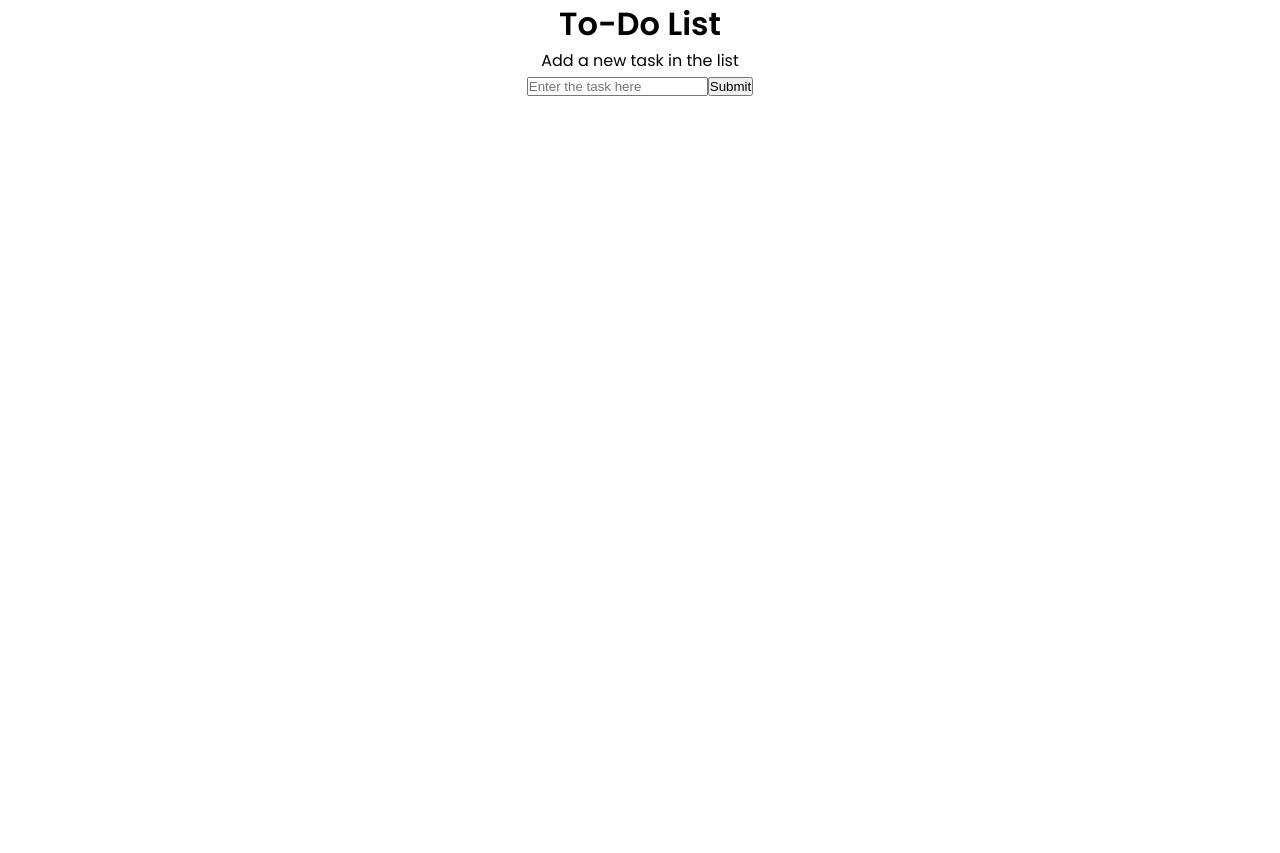
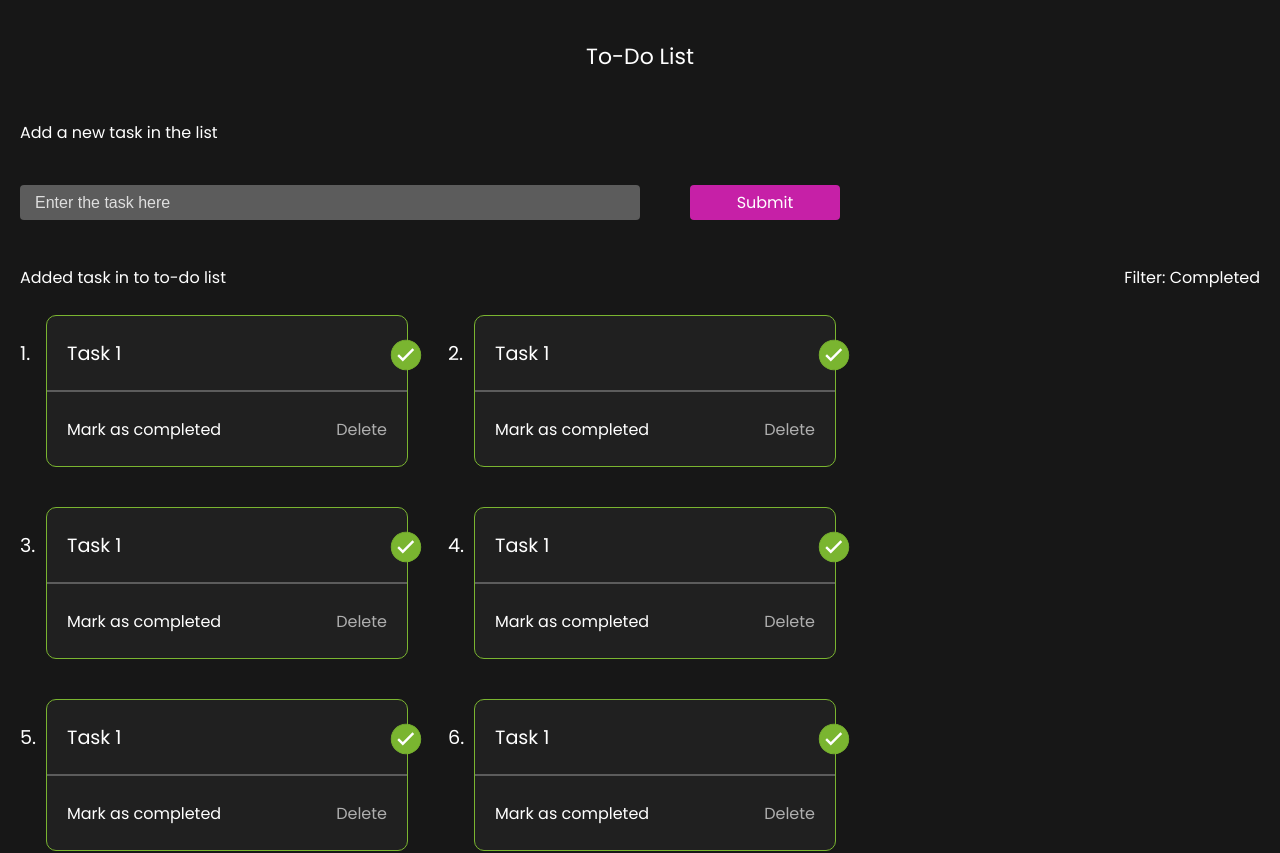
Before and after one commit to anomic30/To-Do-App, a React (Vite) app in the folder todo-client/: page / in a window 1280 px wide. Shown: the top 853 px of the page. Before the commit the page ends 800 px from the top, so only its background shows below. Built offline with nearby package versions, Linux system fonts and the light colour scheme.

Commit message:
added tile component + more styling

```diff
--- a/todo-client/src/App.css
+++ b/todo-client/src/App.css
@@ -1,3 +1,87 @@
 .App {
+  width: 100%;
+  min-height: 100vh;
+  height: auto;
+  background-color: var(--app-bg);
+  box-sizing: border-box;
+  padding: 40px 20px;
+}
+
+header{
+  height: 5rem;
+  width: 100%;
   text-align: center;
+  color: white;
+  font-size: 22px;
 }
+
+.add-task-con{
+  max-width: 1600px;
+  width: 100%;
+  margin: 0px auto;
+}
+
+.add-task-con p{
+  font-size: 1rem;
+  color: white;
+}
+
+.add-task-con .inp-con{
+  margin: 40px 0px;
+  display: flex;
+}
+
+.add-task-con .inp-con input{
+  color: white;
+  box-sizing: border-box;
+  padding: 5px 15px;
+  font-size: 1rem;
+  width: 50%;
+  height: 35px;
+  background-color: var(--grey-line);
+  outline: none;
+  border: none;
+  border-radius: 4px;
+  margin-right: 50px;
+}
+
+::placeholder {
+  color: white;
+  opacity: 0.8;
+}
+
+.todos-con{
+  width: 100%;
+  max-width: 1600px;
+  margin: 0px auto;
+}
+
+.todos-con .action-bar{
+  width: 100%;
+  display: flex;
+  justify-content: space-between;
+  align-items: center;
+  height: 35px;
+  font-size: 1rem;
+  color: white;
+  margin-bottom: 20px;
+}
+
+.todos-con .todos-list{
+  width: 100%;
+  display: flex;
+  flex-wrap: wrap;
+  gap: 40px;
+}
+
+.tile-wrapper{
+  display: flex;
+  gap: 10px;
+}
+
+.tile-wrapper .num{
+  color: white;
+  width: 1rem;
+  font-size: 1.2rem;
+  margin-top: 1.5rem;
+}
--- a/todo-client/src/App.jsx
+++ b/todo-client/src/App.jsx
@@ -1,17 +1,35 @@
+import { useState } from 'react';
+import Tile from './components/tiles/Tile';
 import './App.css'
 
 const App = () => {
+  const [list, setList] = useState(Array(9).fill(0));
   return (
     <div className="App">
       <header>
-        <h1>To-Do List</h1>
+        <p>To-Do List</p>
       </header>
 
       <section className='add-task-con'>
         <p>Add a new task in the list</p>
         <div className="inp-con">
           <input type="text" placeholder="Enter the task here" />
-          <button>Submit</button>
+          <div className="button">Submit</div>
+        </div>
+      </section>
+
+      <section className='todos-con'>
+        <div className="action-bar">
+          <p>Added task in to to-do list</p>
+          <p>Filter: Completed</p>
+        </div>
+        <div className="todos-list">
+          {list.map((val, idx) => {
+            return <div className='tile-wrapper'>
+              <p className='num'>{idx+1}.</p>
+              <Tile key={idx}/>
+            </div>
+          })}
         </div>
       </section>
     </div>
--- a/todo-client/src/components/tiles/Tile.css
+++ b/todo-client/src/components/tiles/Tile.css
@@ -0,0 +1,50 @@
+.tile-con{
+    width: 360px;
+    height: 150px;
+    display: flex;
+    flex-direction: column;
+    background-color: var(--tile-bg);
+    border-radius: 10px;
+    box-shadow: 0px 0px 16px rgba(0,0,0,0.80);
+}
+
+.tile-con .checkmark{
+    display: none;
+}
+
+.tile-header{
+    height: 50%;
+    font-size: 1.2rem;
+    color: white;
+    display: flex;
+    align-items: center;
+    padding: 0px 20px;
+    border-bottom: 2px solid var(--grey-line);
+}
+
+.tile-actions{
+    height: 50%;
+    display: flex;
+    align-items: center;
+    justify-content: space-between;
+    padding: 0px 20px;
+}
+
+.tile-actions p{
+    color: var(--grey-text);
+}
+
+.completed{
+    box-shadow: none;
+    background-color: var(--tiles-completed-bg);
+    border: 1px solid var(--green);
+    position: relative;
+}
+
+.completed .checkmark{
+    display: block;
+    position: absolute;
+    top: 15%;
+    right: -15px;
+    width: 2rem;
+}
--- a/todo-client/src/components/tiles/Tile.jsx
+++ b/todo-client/src/components/tiles/Tile.jsx
@@ -1,9 +1,21 @@
 import React from 'react'
 import './Tile.css'
+import checkmark from '../../assets/checkmark.svg'
 
-const Tile = () => {
+const Tile = ({todo}) => {
   return (
-    <div>Tile</div>
+    <div className='tile-con completed'>
+      <img src={checkmark} alt="" className='checkmark'/>
+      <div className='tile-header'>
+        <p>Task 1</p>
+      </div>
+
+      <div className='tile-actions'>
+        <div className="button remove">Mark as completed</div>
+        <p>Delete</p>
+      </div>
+
+    </div>
   )
 }
 
--- a/todo-client/src/index.css
+++ b/todo-client/src/index.css
@@ -8,7 +8,7 @@
 :root{
   --pink: #C620A7;
   --app-bg: #171717;
-  --tiles-bg: #2F2F2F;
+  --tile-bg: #2F2F2F;
   --tiles-completed-bg: #202020;
   --grey-line: #5C5C5C;
   --grey-text: #AFAFAF;
@@ -28,3 +28,30 @@ code {
   font-family: source-code-pro, Menlo, Monaco, Consolas, 'Courier New',
     monospace;
 }
+
+.button{
+  color: white;
+  display: flex;
+  align-items: center;
+  justify-content: center;
+  background-color: var(--pink);
+  height: 35px;
+  border-radius: 4px;
+  min-width: 150px;
+  box-sizing: border-box;
+  padding: 0px 40px;
+  transition: 0.2s;
+}
+
+.button:hover{
+  cursor: pointer;
+}
+
+.button:active{
+  transform: scale(0.95);
+}
+
+.remove{
+  padding: 0;
+  background: none;
+}
```
Also changed, not shown: todo-client/src/assets/checkmark.svg (added).
